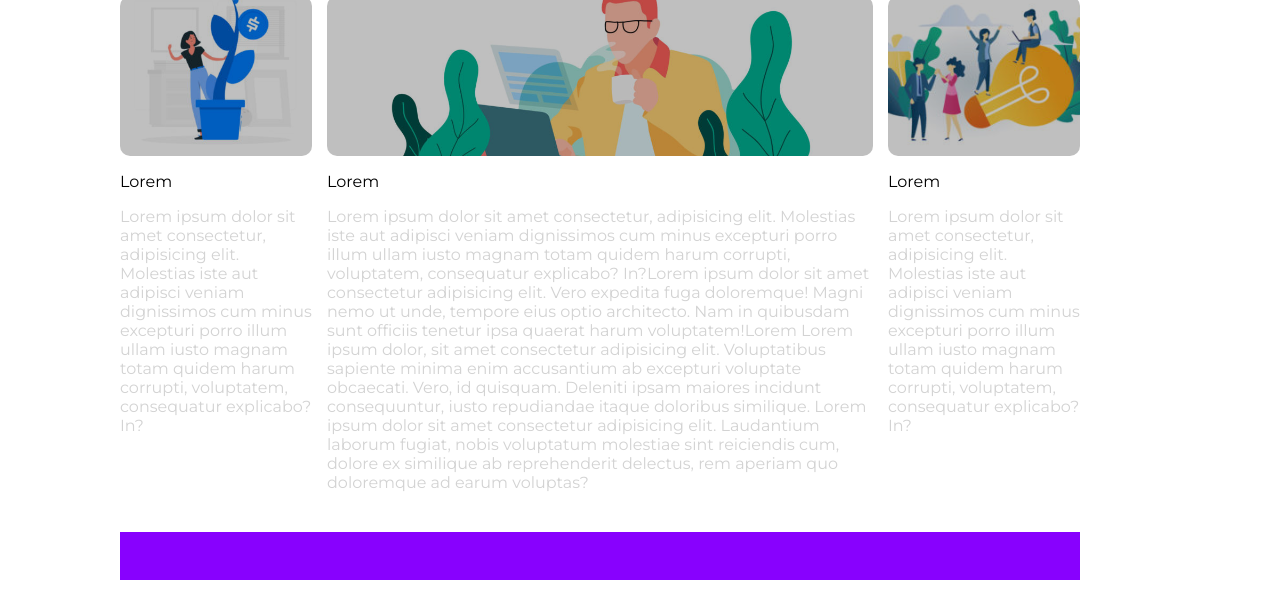
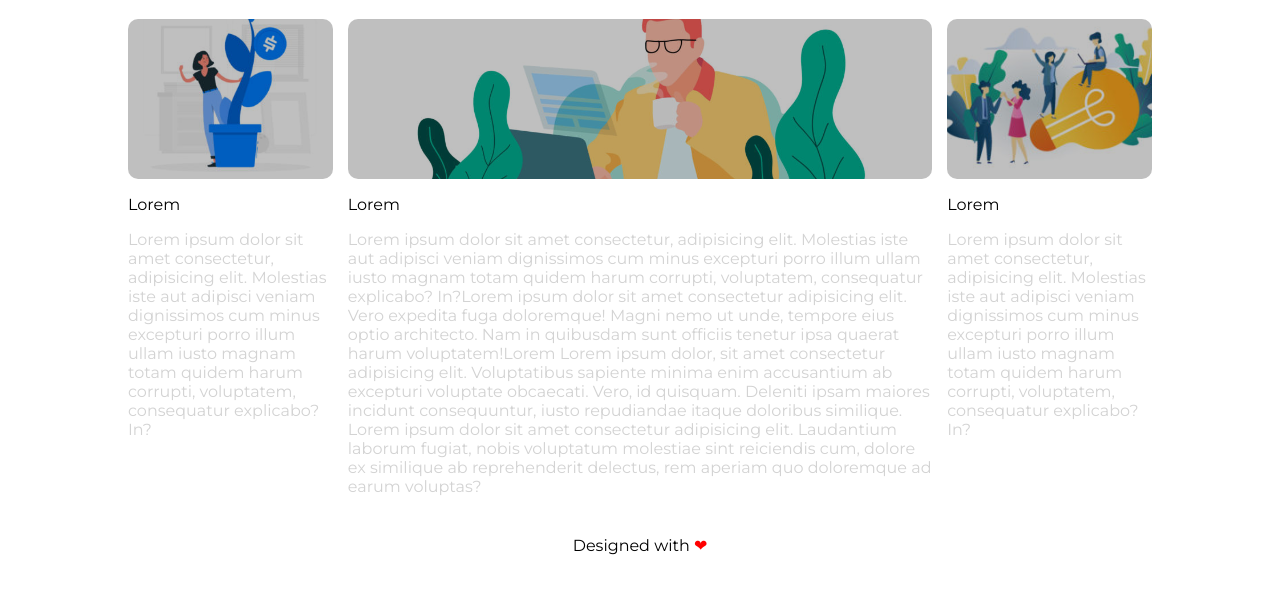
Before and after one commit to Gozzissimo/htmlcss-wp, a plain HTML site: page index.html in a window 1280 px wide. Shown: the part 711-1310 px from the top of the page. Drawn offline with Linux system fonts and the light colour scheme.

Commit message:
Final (controllo tutor)

```diff
--- a/css/style.css
+++ b/css/style.css
@@ -11,9 +11,9 @@ html {
     font-family: 'Montserrat', sans-serif;
 }
 
-body{
+/* body{
     max-width: 1200px;
-}
+} */
 
 /* float */
 .clearfix::after {
@@ -146,5 +146,9 @@ header {
 footer {
     height: 3em;
     margin-top: 5px;
-    background-color: #8801FE;
+    text-align: center;
 }
+
+.red-heart {
+    color: red;
+}
--- a/index.html
+++ b/index.html
@@ -87,7 +87,9 @@
             </section>
 
             <!-- footer -->
-            <footer></footer>
+            <footer>
+                <div>Designed with <span class="red-heart">&#x2764;</span></div>
+            </footer>
             <!-- /footer -->
 
         </main>
```
